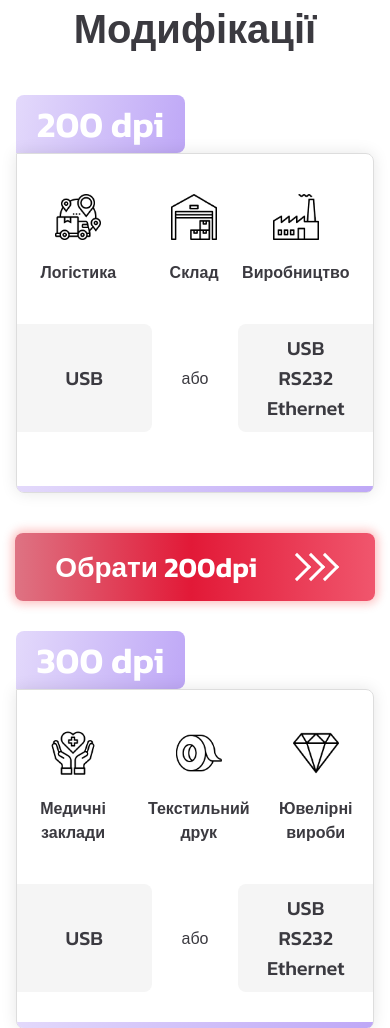
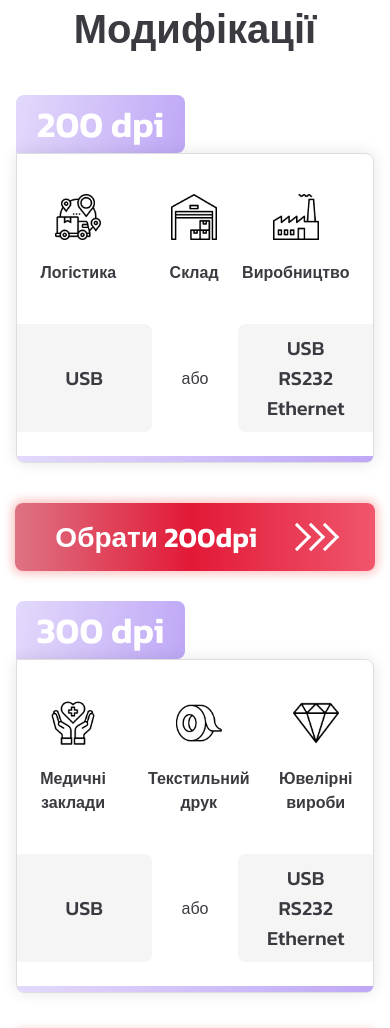
Before and after one commit to AbyssWalker144/reef-godex-g500-landing, a website: page index.html in a window 390 px wide. Shown: the part 2001-3029 px from the top of the page. Drawn offline with nearby package versions, Linux system fonts and the light colour scheme.

Commit message:
modifications-style

```diff
--- a/style.scss
+++ b/style.scss
@@ -275,18 +275,18 @@ h2 {
                 border-radius: 0px 8px 8px 8px;
                 border: 1px solid #DDD;
                 box-shadow: 0px 0px 16px 0px rgba(0, 0, 0, 0.10);
-                height: 455px;
+                height:fit-content;
                 width: 100%;
                 position: relative;
+                padding-bottom: 50px;
 
                 &.last {
                     border-radius: 8px 0px 8px 8px;
-
-
                 }
 
                 &:not(.last){
                     .icons-wrapper{
+                        margin-bottom: 75px;
 
                         .icon:nth-child(2){
                             margin-left: 50px;
@@ -637,7 +637,8 @@ h2 {
 
                 .information {
 
-                    height: 340px;
+                    height: f;
+                    padding-bottom: 30px;
 
                     &.last {
                         border-radius: 0px 8px 8px 8px;
@@ -649,6 +650,7 @@ h2 {
 
                     &:not(.last){
                         .icons-wrapper{
+                            margin-bottom: 0;
 
                             .icon:nth-child(2){
                                 margin-left: 30px;
```
Also changed, not shown: style.css, 1 other file.
